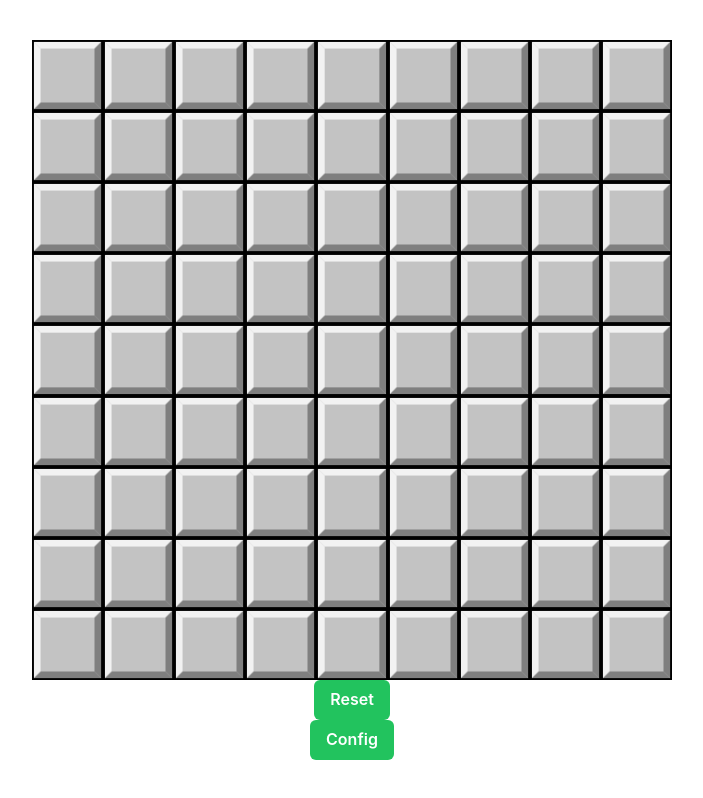
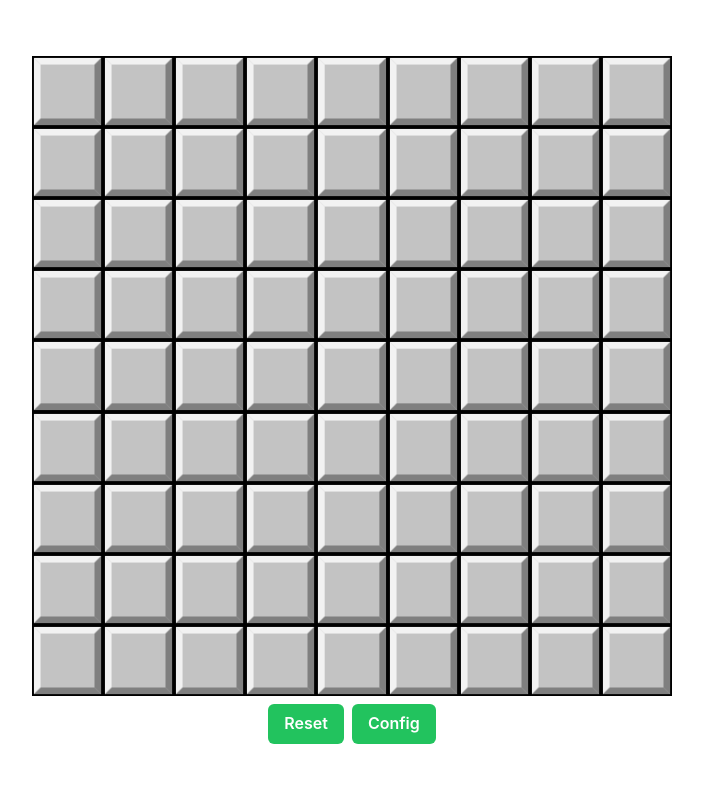
Before and after one commit to kuman514/ViteMinesweeper, a React (Vite) app: page / in a window 1280 px wide. Shown: the whole page, without its empty margins (288-991 px from the left). Built offline with nearby package versions, Linux system fonts and the light colour scheme.

Commit message:
feat(modal): apply modal to component

```diff
--- a/src/Main.tsx
+++ b/src/Main.tsx
@@ -1,12 +1,9 @@
-import React, { useState } from 'react';
+import React from 'react';
 import styled from 'styled-components';
 
 import Board from '^/components/molecules/Board';
 import ModalForPopups from '^/components/molecules/ModalForPopups';
-import UIButton from '^/components/atoms/UIButton';
-
-import { useGameStore } from '^/store/game';
-import { useConfigStore } from '^/store/config';
+import UIPanel from '^/components/molecules/UIPannel';
 
 const Root = styled.div`
   box-sizing: border-box;
@@ -21,25 +18,11 @@ const Root = styled.div`
 `;
 
 function Main() {
-  const resetGame = useGameStore((state) => state.resetGame);
-  const { width, height, mines } = useConfigStore((state) => state.gameConfig);
-  const [isModalShown, setIsModalShown] = useState<boolean>(false);
-
   return (
     <Root>
       <Board />
-      <UIButton
-        onClick={() => resetGame({ width, height, mines })}
-        label="Reset"
-      />
-      <UIButton
-        onClick={() => setIsModalShown(!isModalShown)}
-        label="Config"
-      />
-      <ModalForPopups
-        isModalShown={isModalShown}
-        onCloseClick={() => setIsModalShown(false)}
-      />
+      <UIPanel />
+      <ModalForPopups />
     </Root>
   );
 }
--- a/src/components/molecules/ModalForPopups/index.tsx
+++ b/src/components/molecules/ModalForPopups/index.tsx
@@ -3,11 +3,14 @@ import styled from 'styled-components';
 
 import ConfigPopup from '^/components/molecules/ConfigPopup';
 import UIButton from '^/components/atoms/UIButton';
+import { useModalStore } from '^/store/modal';
+import { ModalType } from '^/types';
 
 const Root = styled.div`
   position: fixed;
   top: 0;
   left: 0;
+  z-index: 10;
 
   box-sizing: border-box;
   width: 100vw;
@@ -44,26 +47,41 @@ const ChildHeader = styled.div`
   justify-content: space-between;
 `;
 
-interface Props {
-  isModalShown?: boolean;
-  onCloseClick?: () => void;
-}
+function ModalForPopups() {
+  const modalType = useModalStore((state) => state.modalType);
+  const setModalType = useModalStore((state) => state.setModalType);
 
-function ModalForPopups({ isModalShown, onCloseClick }: Props) {
-  return isModalShown ? (
+  const modalContent = (() => {
+    switch (modalType) {
+      case ModalType.GAME_CONFIG:
+        return <ConfigPopup />;
+      default:
+        return null;
+    }
+  })();
+
+  if (modalContent === null) {
+    return null;
+  }
+
+  function handleOnCloseClick() {
+    setModalType(ModalType.OFF);
+  }
+
+  return (
     <Root>
       <ChildContent>
         <ChildHeader>
           <div>Configuration</div>
           <UIButton
-            onClick={() => onCloseClick?.()}
+            onClick={() => handleOnCloseClick()}
             label="Close"
           />
         </ChildHeader>
-        <ConfigPopup />
+        {modalContent}
       </ChildContent>
     </Root>
-  ) : null;
+  );
 }
 
 export default ModalForPopups;
--- /dev/null
+++ b/src/components/molecules/UIPannel/index.tsx
@@ -0,0 +1,43 @@
+import React from 'react';
+import styled from 'styled-components';
+import { ButtonGroup } from '@chakra-ui/react';
+
+import UIButton from '^/components/atoms/UIButton';
+
+import { useGameStore } from '^/store/game';
+import { useConfigStore } from '^/store/config';
+import { useModalStore } from '^/store/modal';
+import { ModalType } from '^/types';
+
+const Root = styled.div`
+  display: flex;
+  flex-wrap: wrap;
+  flex-direction: row;
+  justify-content: center;
+  align-items: center;
+
+  margin-top: 1vh;
+`;
+
+function UIPanel() {
+  const resetGame = useGameStore((state) => state.resetGame);
+  const { width, height, mines } = useConfigStore((state) => state.gameConfig);
+  const setModalType = useModalStore((state) => state.setModalType);
+
+  return (
+    <Root>
+      <ButtonGroup>
+        <UIButton
+          onClick={() => resetGame({ width, height, mines })}
+          label="Reset"
+        />
+        <UIButton
+          onClick={() => setModalType(ModalType.GAME_CONFIG)}
+          label="Config"
+        />
+      </ButtonGroup>
+    </Root>
+  );
+}
+
+export default UIPanel;
```
